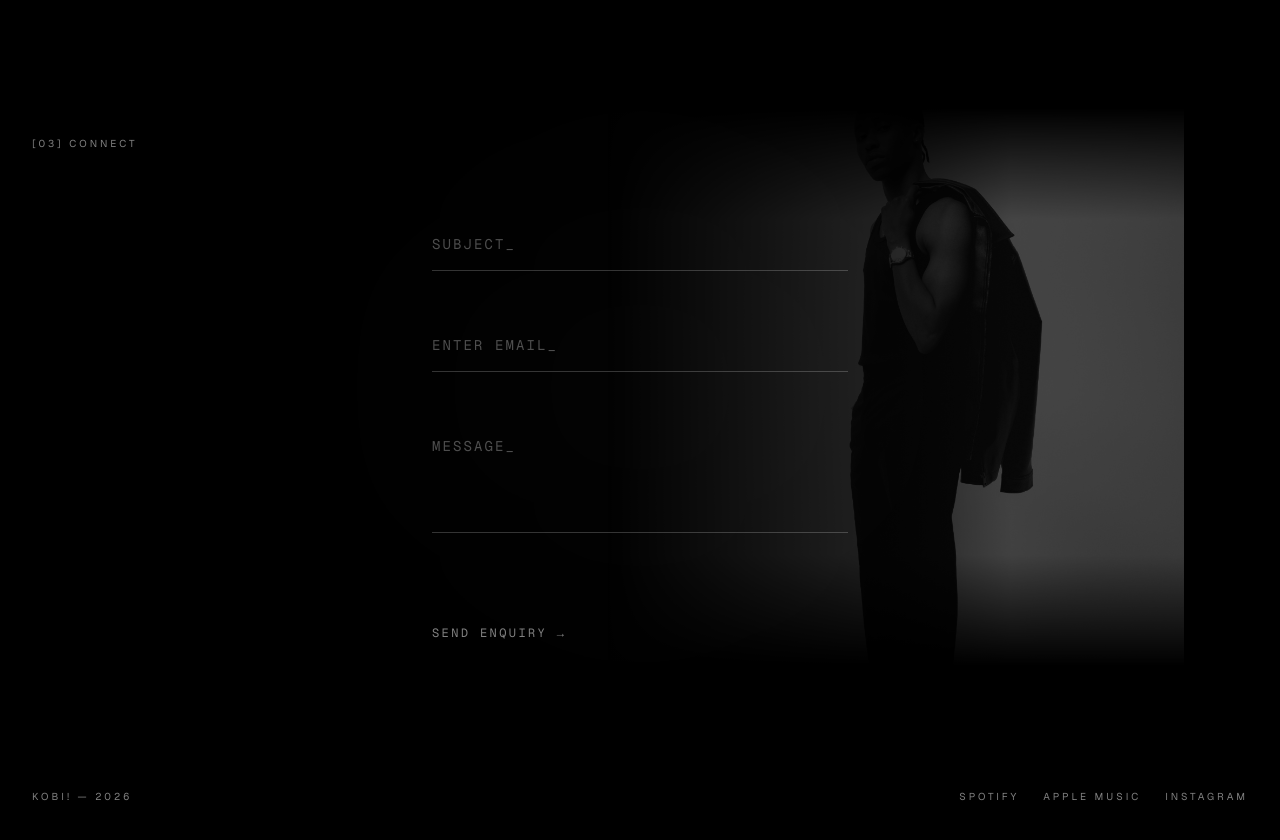
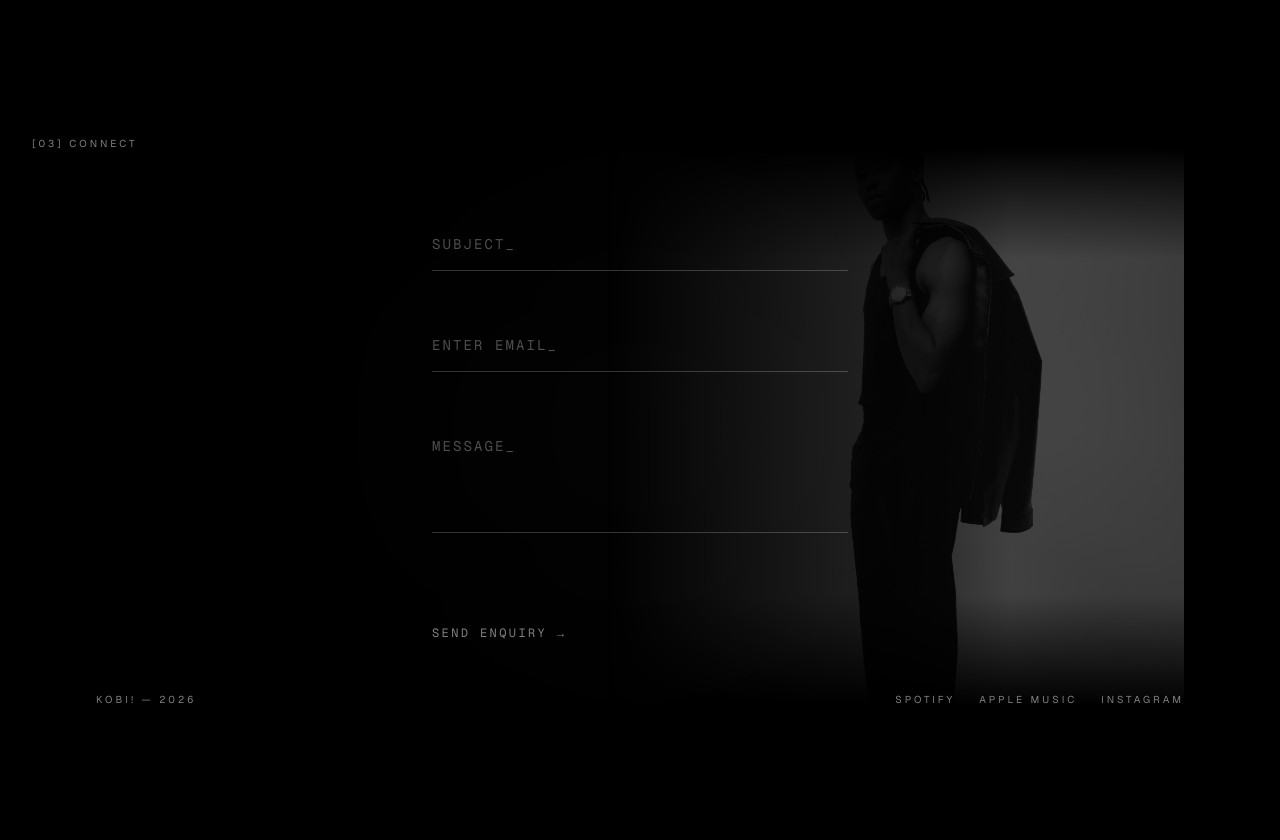
Before and after one commit to Valenor-Group/Kobi-Website, a Next.js app: page / in a window 1280 px wide. Shown: the part 3320-4160 px from the top of the page. Built offline with nearby package versions, Linux system fonts and the light colour scheme.

Commit message:
Fix Connect footer visibility on desktop
Co-authored-by: Cursor <cursoragent@cursor.com>

```diff
--- a/components/sections/inquire-section.tsx
+++ b/components/sections/inquire-section.tsx
@@ -31,7 +31,7 @@ export function InquireSection({ subject, onSubjectChange }: InquireSectionProps
   }
 
   return (
-    <section id="inquire" className="relative flex min-h-screen flex-col justify-center bg-black py-32 md:py-48">
+    <section id="inquire" className="relative flex min-h-screen flex-col bg-black py-32 md:py-48">
       <SectionAtmosphere variant="connect" />
 
       <div className="pointer-events-none absolute inset-0 flex items-center justify-end overflow-hidden pr-8 md:pr-16 lg:pr-24">
@@ -60,11 +60,12 @@ export function InquireSection({ subject, onSubjectChange }: InquireSectionProps
         )}
       </div>
 
-      <AnimateOnScroll className="relative z-10 mb-16 px-8">
-        <span className="text-editorial">[03] CONNECT</span>
-      </AnimateOnScroll>
+      <div className="relative z-10 flex flex-1 flex-col justify-center">
+        <AnimateOnScroll className="mb-16 px-8">
+          <span className="text-editorial">[03] CONNECT</span>
+        </AnimateOnScroll>
 
-      <div className="relative z-10 mx-auto w-full max-w-2xl px-8 md:px-16 lg:px-32">
+        <div className="mx-auto w-full max-w-2xl px-8 md:px-16 lg:px-32">
         <form onSubmit={handleSubmit} className="space-y-12">
           <AnimateOnScroll delay={0}>
             <div className="group">
@@ -116,17 +117,17 @@ export function InquireSection({ subject, onSubjectChange }: InquireSectionProps
             </div>
           </AnimateOnScroll>
         </form>
+        </div>
       </div>
 
-      <AnimateOnScroll
+      <div
         className={cn(
-          'absolute right-8 left-8 flex items-center justify-between transition-[bottom] duration-300 ease-out',
-          currentTrack ? 'bottom-24 z-50 md:bottom-28' : 'bottom-8 z-10',
+          'relative z-10 mt-12 flex flex-col gap-4 px-8 transition-[padding] duration-300 sm:flex-row sm:items-center sm:justify-between md:px-16 lg:px-24',
+          currentTrack ? 'pb-20 md:pb-24' : 'pb-4',
         )}
-        delay={400}
       >
         <span className="text-editorial">KOBI! — {new Date().getFullYear()}</span>
-        <div className="flex gap-6">
+        <div className="flex flex-wrap gap-x-6 gap-y-2">
           <a
             href={siteConfig.social.spotify}
             target="_blank"
@@ -152,7 +153,7 @@ export function InquireSection({ subject, onSubjectChange }: InquireSectionProps
             INSTAGRAM
           </a>
         </div>
-      </AnimateOnScroll>
+      </div>
     </section>
   )
 }
```
